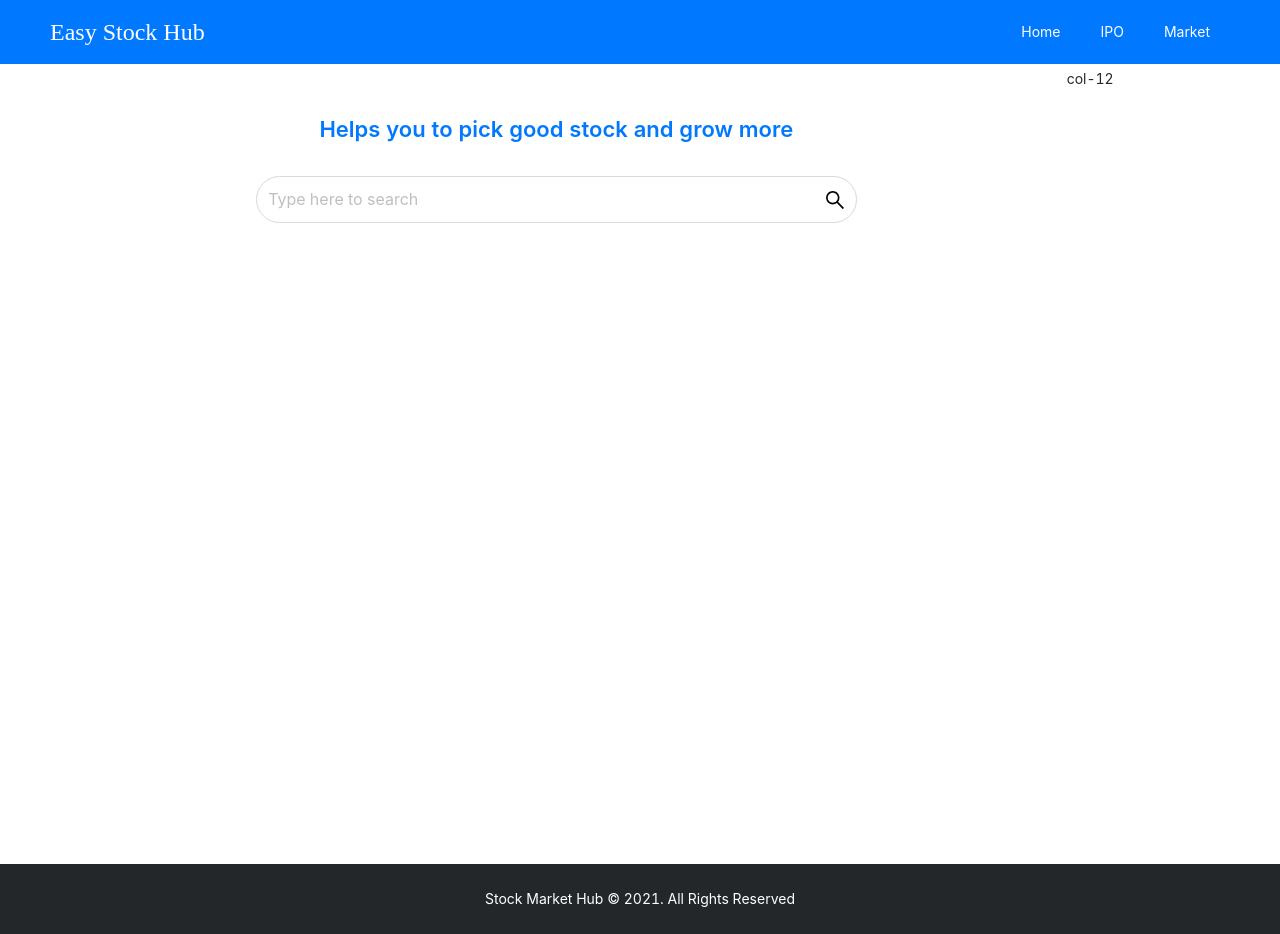
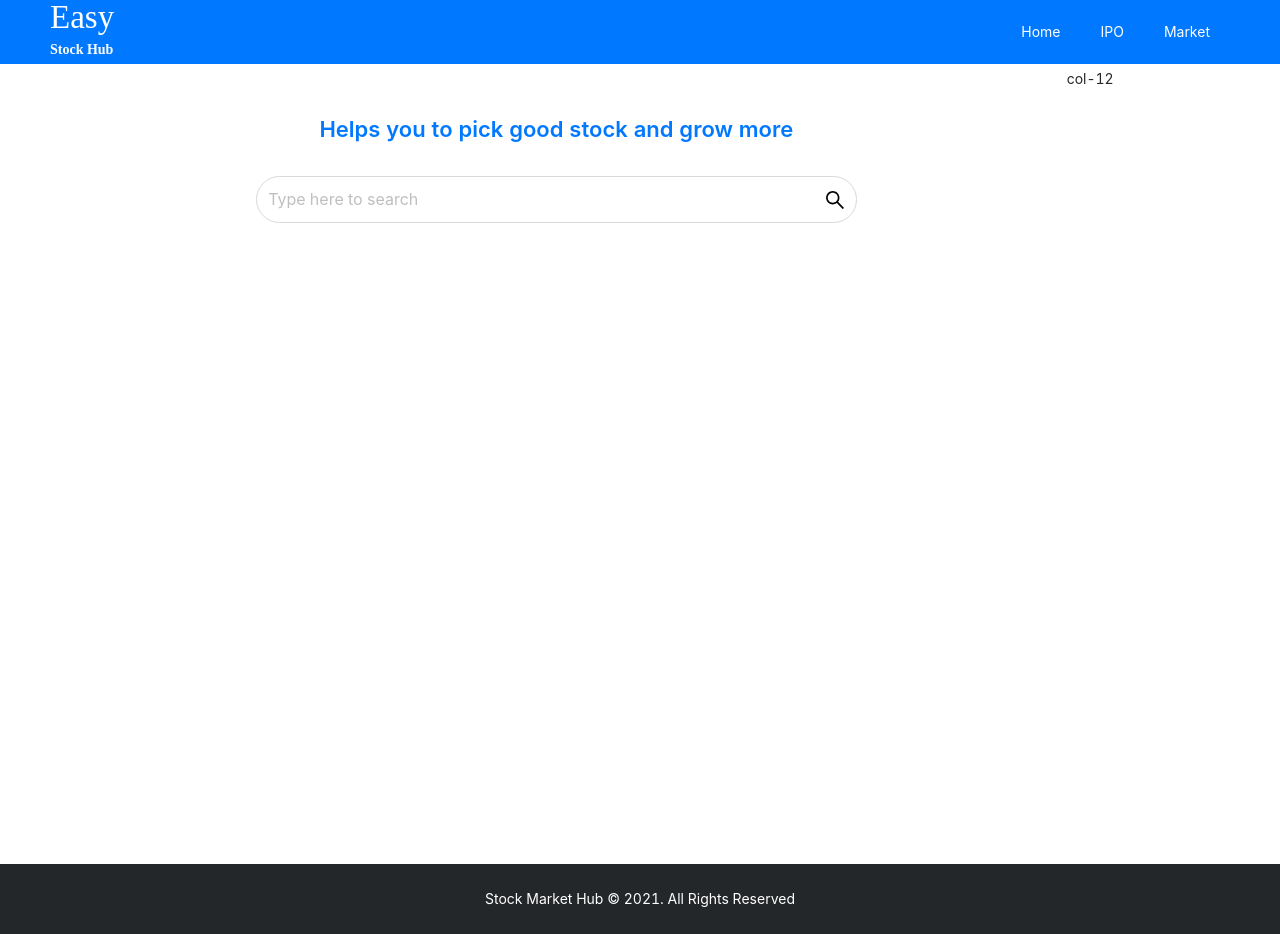
Before and after one commit to jitendra-kr/easy-stock-hub-ui, a Next.js app: page / in a window 1280 px wide. Built offline with nearby package versions, Linux system fonts and the light colour scheme.

Commit message:
Learning React: Header css update

```diff
--- a/src/components/Header/MainHeader.module.css
+++ b/src/components/Header/MainHeader.module.css
@@ -8,3 +8,18 @@
     text-align: center;
     background: #fff
   }
+
+  .header {
+    height: 72px !important;
+  }
+
+  .easy {
+    line-height: .9 !important;
+    font-size: 33px;
+    margin-top: 3px;
+  }
+  .stock-hub {
+    line-height: .1 !important;
+    font-size: 14px;
+    font-weight: 600;
+  }
--- a/src/components/Header/index.jsx
+++ b/src/components/Header/index.jsx
@@ -162,7 +162,7 @@ let user = false;
 
   return md !== undefined ? (
     <Layout>
-      <Header className="header theme-color">
+      <Header className={styles['header'], "theme-color"}>
         <Row>
           <Col span={8}>
             <Link href="/">
@@ -175,22 +175,15 @@ let user = false;
                   cursor: "pointer",
                 }}
               >
-                <span>
-                Easy Stock Hub
-                </span>
-                {/* <p>
+                <div>
+
+                <h1 className={ styles['easy'] + ' ' +  "color-white"}>
                 Easy
-                </p>
-                <p>
-                Stock Hub
-                </p> */}
-
-                  {/* <div className={styles.circle}>
-                    Easy Stock Hub
-                    </div> */}
-
-
-                {/* <img src='../../../logo.PNG' ></img> */}
+                </h1>
+                <h2 className={ styles['stock-hub'] + ' ' + "color-white"} >
+                 Stock Hub
+                </h2>
+                </div>
               </div>
             </Link>
           </Col>
--- a/src/components/Landing/index.jsx
+++ b/src/components/Landing/index.jsx
@@ -57,7 +57,6 @@ export default function Landing() {
           onSelect={onSelect}
           onSearch={onSearch}
           onChange={onChange}
-          size="large"
           allowClear={true}
           >
                   <Input className={styles['input']} suffix={suffix} size="large" placeholder="Type here to search" />
--- a/styles/globals.css
+++ b/styles/globals.css
@@ -10,6 +10,10 @@ body {
 a {
   color: inherit;
   text-decoration: none;
+}
+
+.color-white {
+ color: #ffffff;
 }
 
 .white-bg {
```
